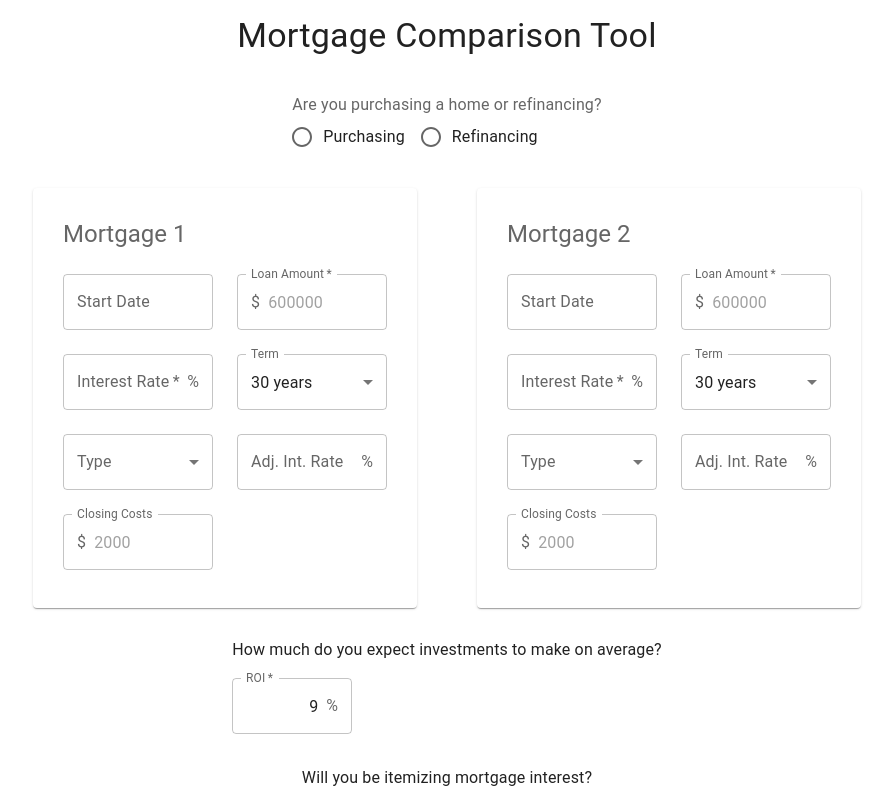
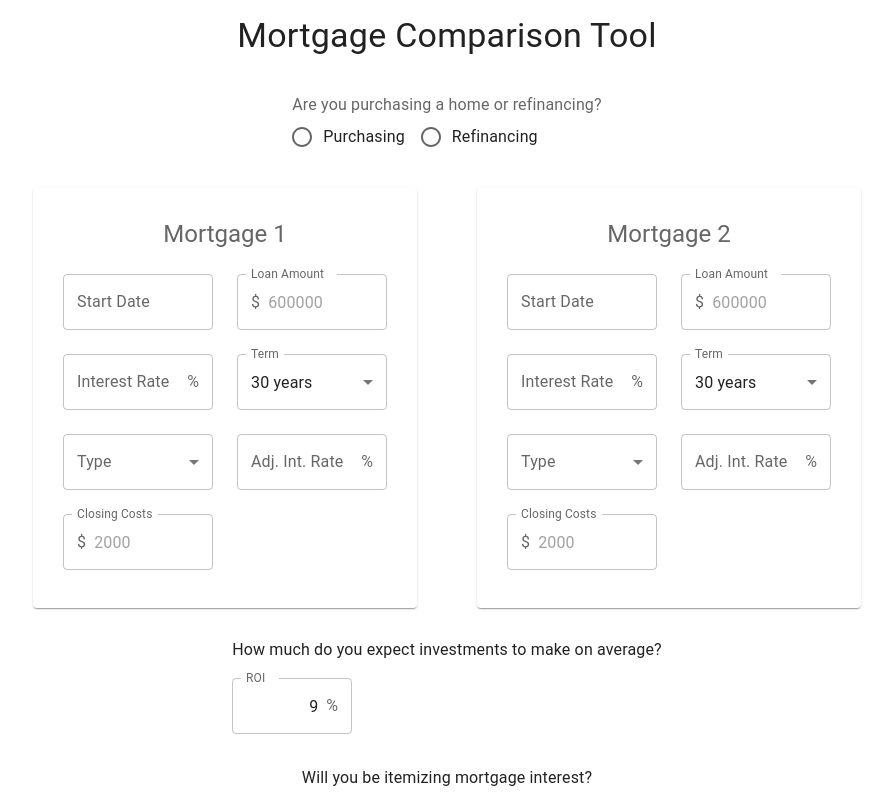
Before and after one commit to erich564/mortgage-comp-tool, a React (Create React App) app: page / in a window 1280 px wide. Shown: the top 800 px of the page, without its empty margins (193-1086 px from the left). Built offline with nearby package versions, Linux system fonts and the light colour scheme; the HTML template or start-up script is replaced by a standard one.

Commit message:
Removed 'required' asterisks

```diff
--- a/src/App.js
+++ b/src/App.js
@@ -102,6 +102,7 @@ export default function App() {
               InputProps={{
                 endAdornment: <InputAdornment position="end">%</InputAdornment>,
               }}
+              InputLabelProps={{ required: false }}
             />
           </FormControl>
           <br />
--- a/src/MortgageForm.js
+++ b/src/MortgageForm.js
@@ -48,7 +48,12 @@ export default function MortgageForm({ id }) {
   return (
     <Item>
       <Box sx={{ display: 'inline-block' }}>
-        <Typography variant="h5" component="div" gutterBottom>
+        <Typography
+          variant="h5"
+          component="div"
+          gutterBottom
+          sx={{ textAlign: 'center' }}
+        >
           Mortgage {id}
         </Typography>
 
@@ -84,6 +89,7 @@ export default function MortgageForm({ id }) {
           InputProps={{
             startAdornment: <InputAdornment position="start">$</InputAdornment>,
           }}
+          InputLabelProps={{ required: false }}
         />
         <br />
         <TextField
@@ -103,6 +109,7 @@ export default function MortgageForm({ id }) {
           InputProps={{
             endAdornment: <InputAdornment position="end">%</InputAdornment>,
           }}
+          InputLabelProps={{ required: false }}
         />
         <FormControl sx={{ minWidth: 150 }} margin="normal">
           <InputLabel>Term</InputLabel>
@@ -127,6 +134,7 @@ export default function MortgageForm({ id }) {
             value={state.type}
             label="Type"
             name="type"
+            required
             sx={{ width: skinnyWidth, mr: gutterWidth }}
             onChange={handleChange}
           >
```
